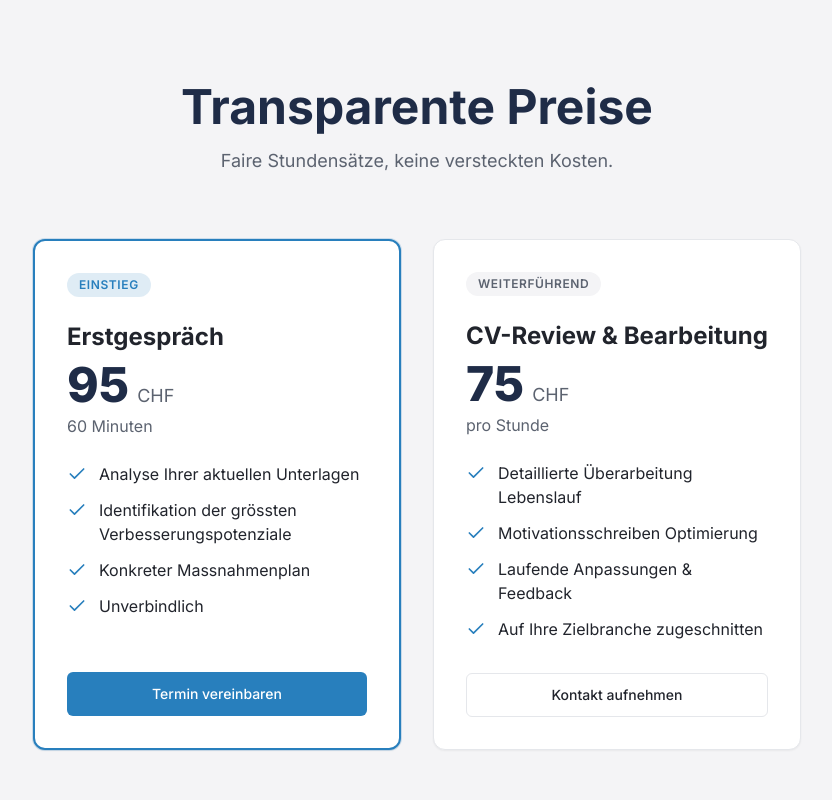
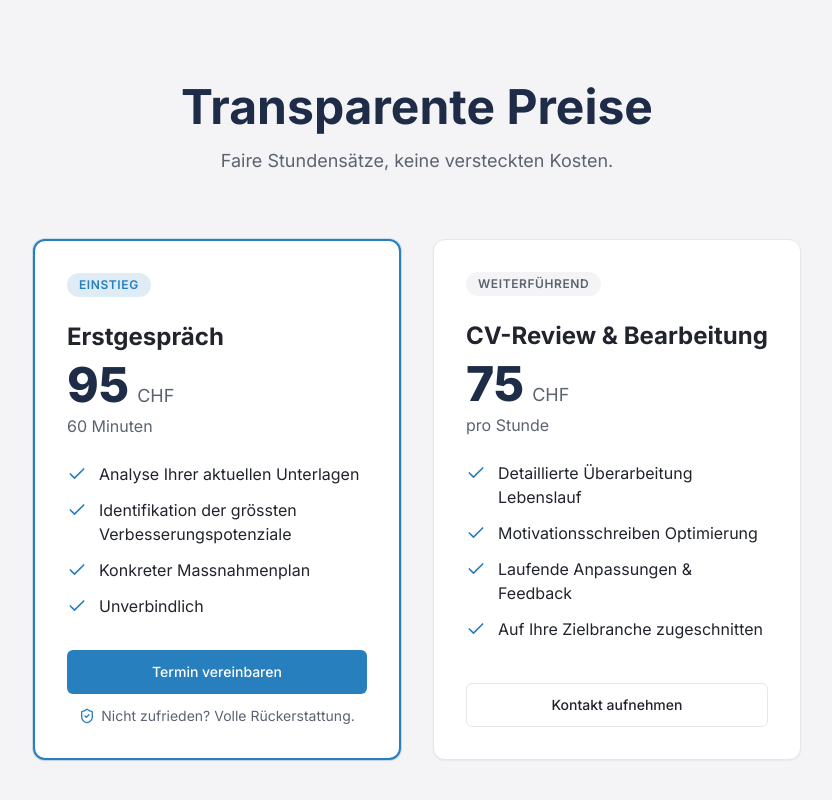
Before and after one commit to liapit/bewerbungswerkstatt, a React (Vite) app: page / in a window 1280 px wide. Shown: the part 5577-6377 px from the top of the page, without its empty margins (223-1055 px from the left). Built offline with nearby package versions, Linux system fonts and the light colour scheme.

Commit message:
Rückerstattung

```diff
--- a/src/components/Pricing.tsx
+++ b/src/components/Pricing.tsx
@@ -1,5 +1,5 @@
 import { Button } from "@/components/ui/button";
-import { Check } from "lucide-react";
+import { Check, ShieldCheck } from "lucide-react";
 import { ScrollReveal } from "@/components/ScrollReveal";
 
 const plans = [
@@ -15,6 +15,7 @@ const plans = [
       "Unverbindlich",
     ],
     cta: "Termin vereinbaren",
+    guarantee: "Nicht zufrieden? Volle Rückerstattung.",
     highlighted: true,
   },
   {
@@ -97,6 +98,12 @@ const Pricing = () => {
                 >
                   <a href="mailto:audelia@bewerbungswerkstatt.ch">{plan.cta}</a>
                 </Button>
+                {plan.guarantee && (
+                  <p className="mt-3 flex items-center justify-center gap-1.5 text-sm text-muted-foreground">
+                    <ShieldCheck className="w-4 h-4 text-accent flex-shrink-0" />
+                    {plan.guarantee}
+                  </p>
+                )}
               </div>
             </ScrollReveal>
           ))}
```
